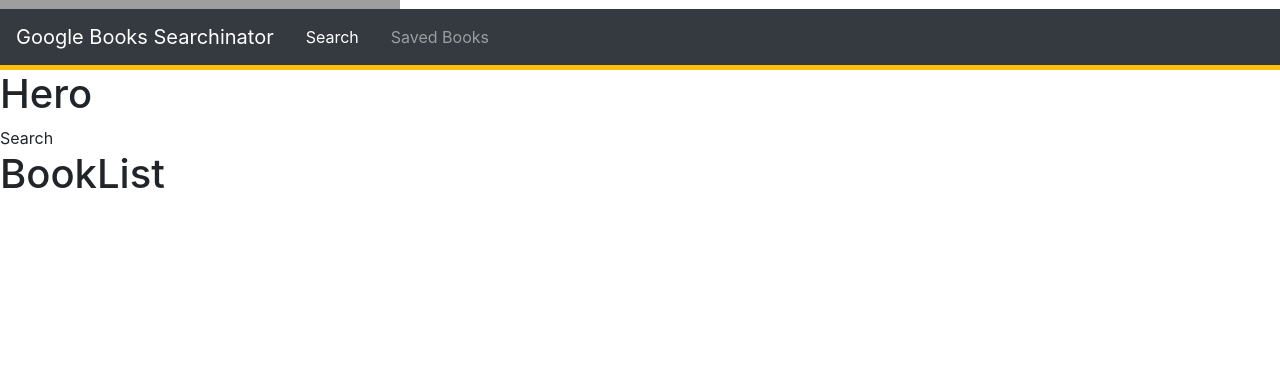
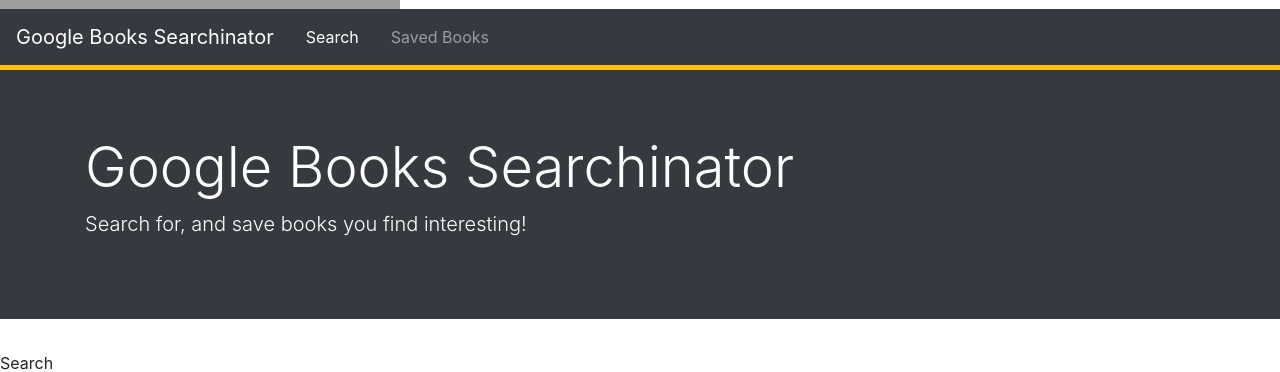
Before and after one commit to hdezbriant/Google-Books-Searchinator, a React (Create React App) app in the folder client/: page / in a window 1280 px wide. Shown: the part 291-663 px from the top of the page. Built offline with nearby package versions, Linux system fonts and the light colour scheme; grey boxes are pictures that could not be loaded.

Commit message:
creating hero comp

```diff
--- a/client/src/components/Hero/index.js
+++ b/client/src/components/Hero/index.js
@@ -1,5 +1,14 @@
 function Hero() {
-    return <h1> Hero </h1>
+  return (
+    <div className="jumbotron jumbotron-fluid bg-dark text-white">
+      <div className="container">
+        <h1 className="display-4">Google Books Searchinator</h1>
+        <p className="lead">
+          Search for, and save books you find interesting!
+        </p>
+      </div>
+    </div>
+  );
 }
 
-export default Hero
+export default Hero;
```
